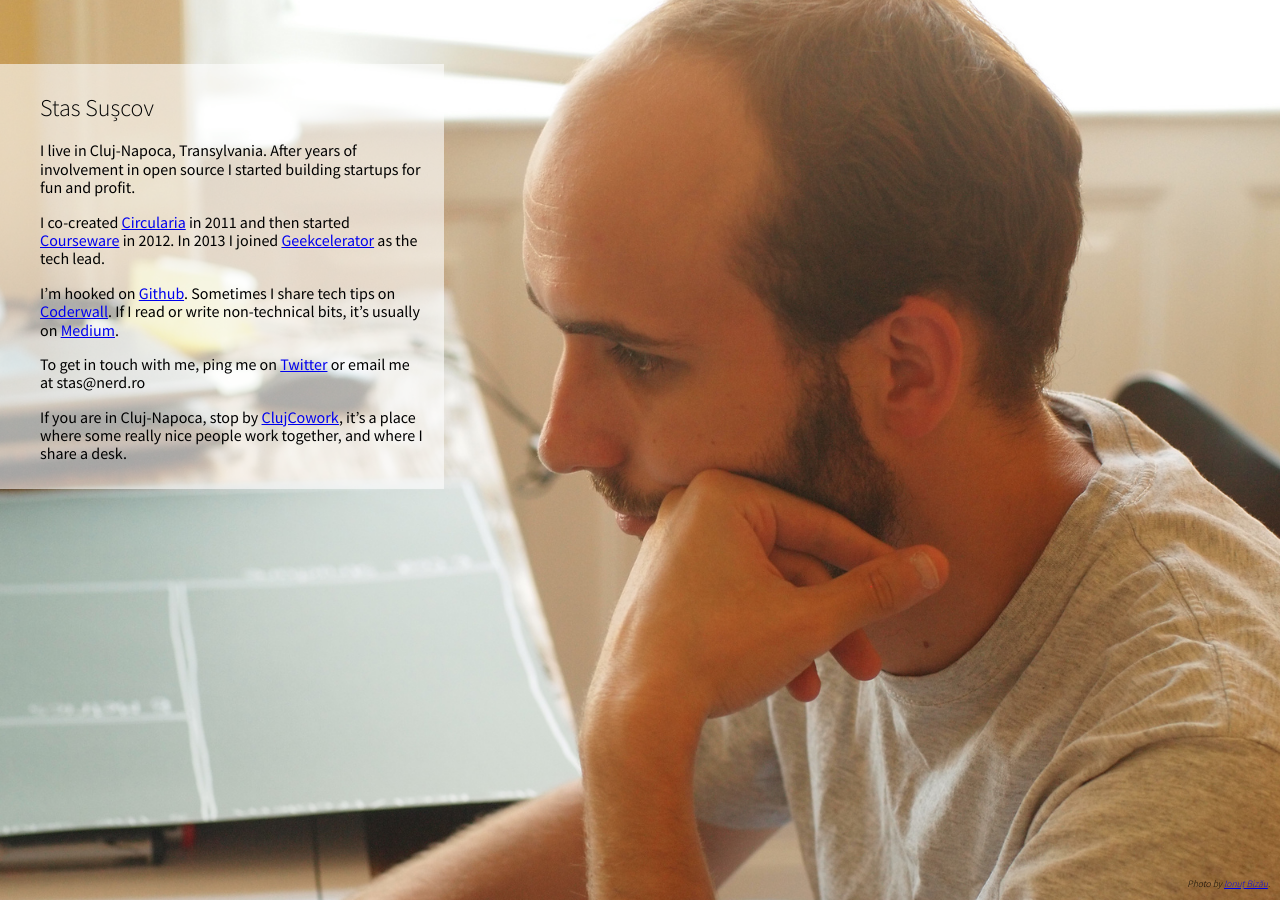
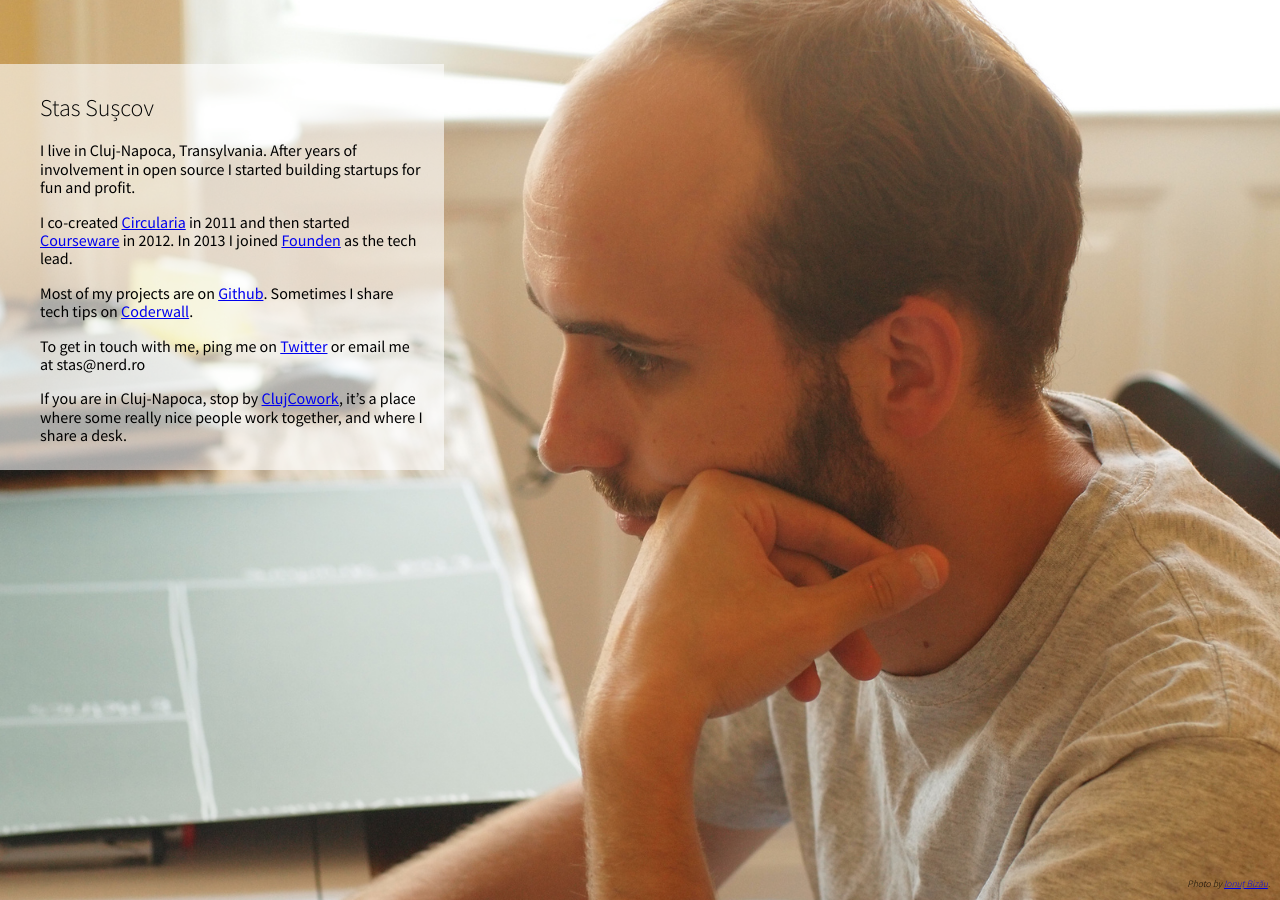
Before and after one commit to stas/stas.github.com, a Jekyll site: the page built from index.md, in a window 1280 px wide. Built offline with Jekyll 4.4.1, drawn with Linux system fonts in a browser that asks for light colours; nearby versions of some CDN libraries.

Commit message:
Cleanups.

```diff
--- a/index.md
+++ b/index.md
@@ -15,13 +15,10 @@
 I co-created
 [Circularia](http://circularia.com) in 2011 and then
 started [Courseware](http://coursewa.re) in 2012.
-In 2013 I joined [Geekcelerator](http://geekcelerator.com)
-as the tech lead.
+In 2013 I joined [Founden](http://founden.com) as the tech lead.
 
-I'm hooked on [Github](https://github.com/stas).
+Most of my projects are on [Github](https://github.com/stas).
 Sometimes I share tech tips on [Coderwall](https://coderwall.com/stas).
-If I read or write non-technical bits,
-it's usually on [Medium](https://medium.com/@Suscov).
 
 To get in touch with me, ping me on [Twitter](https://twitter.com/suscov)
 or email me at stas@nerd.ro
```
